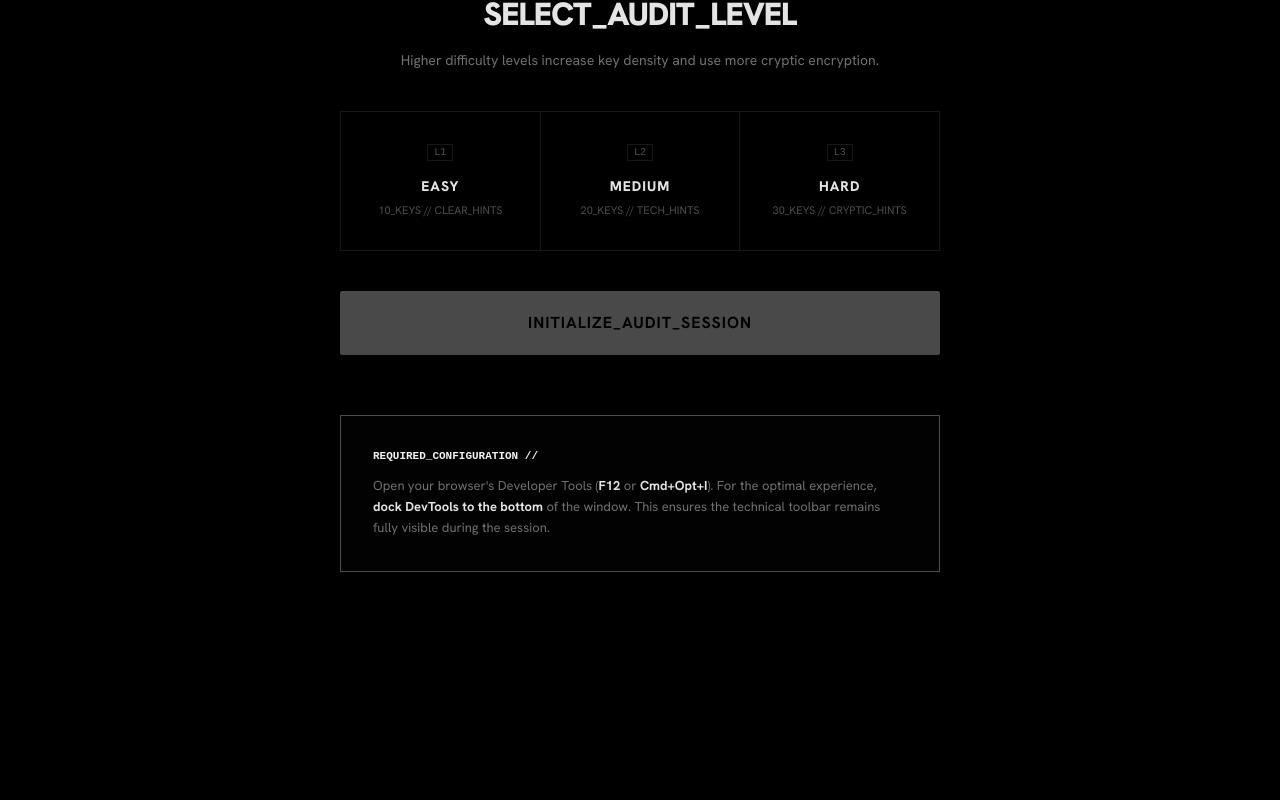
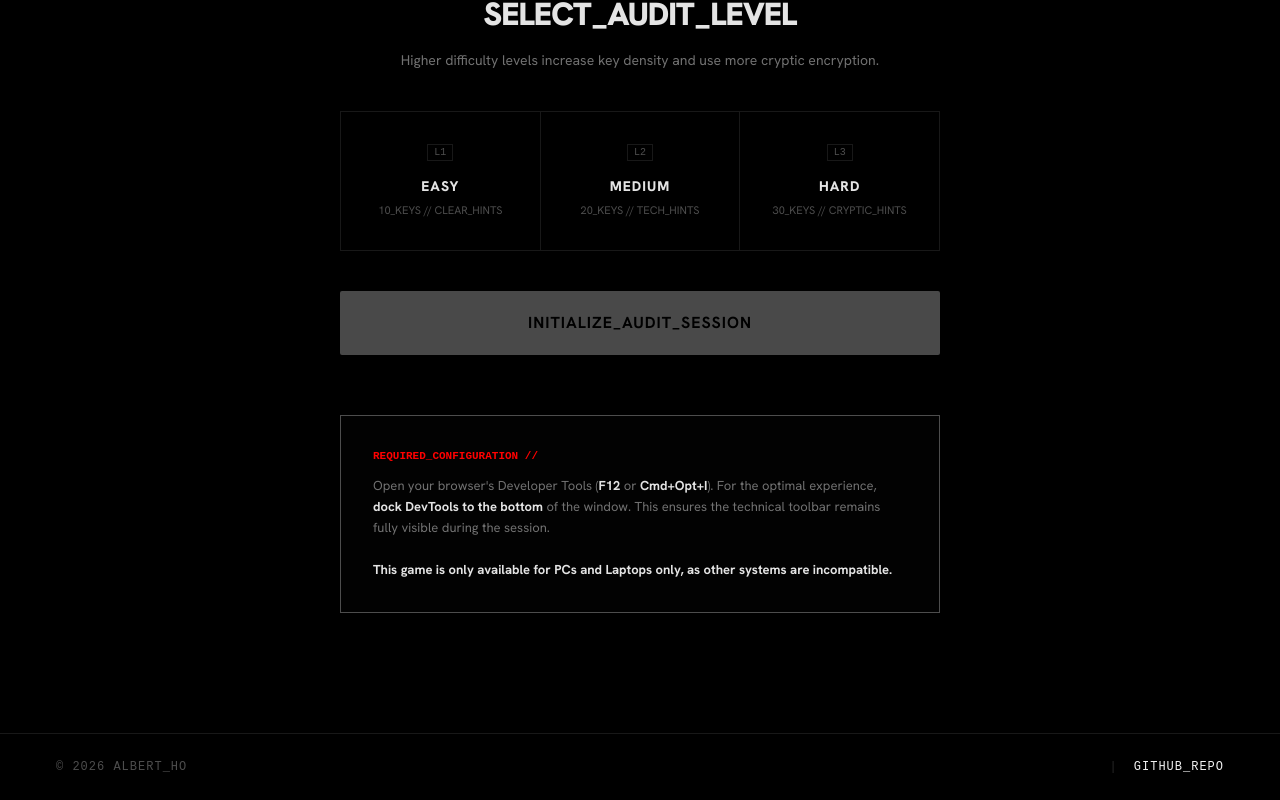
Before and after one commit to Tofulati/webdevscav, a React (Vite) app in the folder client/: page /play in a window 1280 px wide. Shown: the part 450-1250 px from the top of the page. Before the commit the page ends 1062 px from the top, so only its background shows below. Built offline with nearby package versions, Linux system fonts and the light colour scheme; a web font is replaced by a local one.

Commit message:
add footer and adjust padding

```diff
--- a/client/src/App.tsx
+++ b/client/src/App.tsx
@@ -1,5 +1,6 @@
 import { BrowserRouter, Routes, Route } from 'react-router-dom';
 import Navbar from './components/layout/Navbar';
+import { Footer } from './components/layout/Footer';
 import LandingPage from './pages/LandingPage';
 import Instructions from './pages/Instructions';
 import Leaderboards from './pages/Leaderboards';
@@ -8,13 +9,20 @@ import GamePage from './pages/GamePage';
 export default function App() {
   return (
     <BrowserRouter>
+      <div className="app-layout">
         <Navbar />
+
+        <main className="app-content">
           <Routes>
             <Route path="/" element={<LandingPage />} />
             <Route path="/instructions" element={<Instructions />} />
             <Route path="/leaderboard" element={<Leaderboards />} />
             <Route path="/play" element={<GamePage />} />
           </Routes>
+        </main>
+
+        <Footer />
+      </div>
     </BrowserRouter>
   );
 }
--- /dev/null
+++ b/client/src/components/layout/Footer.tsx
@@ -0,0 +1,63 @@
+export function Footer() {
+  const year = new Date().getFullYear();
+
+  return (
+    <footer
+      style={{
+        borderTop: '1px solid var(--border)',
+        padding: '24px 0',
+        marginTop: '80px',
+        fontFamily: 'var(--font-mono)',
+        fontSize: '12px',
+        letterSpacing: '1px',
+        color: 'var(--text-dim)',
+      }}
+    >
+      <div
+        style={{
+          maxWidth: '1200px',
+          margin: '0 auto',
+          display: 'flex',
+          justifyContent: 'space-between',
+          alignItems: 'center',
+          padding: '0 16px',
+        }}
+      >
+        {/* Left Side */}
+        <div>
+          © {year} <a
+            href="https://albertho.vercel.app"
+            target="_blank"
+            style={{
+              textDecoration: 'none',
+              transition: 'opacity 0.2s ease',
+            }}
+            onMouseEnter={(e) => (e.target.style.opacity = 0.7)}
+            onMouseLeave={(e) => (e.target.style.opacity = 1)}
+          >
+            ALBERT_HO
+          </a>
+        </div>
+
+        {/* Right Side */}
+        <div style={{ display: 'flex', gap: '16px', alignItems: 'center' }}>
+          <span style={{ opacity: 0.5 }}>|</span>
+          <a
+            href="https://github.com/Tofulati/webdevscav"
+            target="_blank"
+            rel="noopener noreferrer"
+            style={{
+              color: 'var(--accent)',
+              textDecoration: 'none',
+              transition: 'opacity 0.2s ease',
+            }}
+            onMouseEnter={(e) => (e.target.style.opacity = 0.7)}
+            onMouseLeave={(e) => (e.target.style.opacity = 1)}
+          >
+            GITHUB_REPO
+          </a>
+        </div>
+      </div>
+    </footer>
+  );
+}
--- a/client/src/components/layout/Navbar.tsx
+++ b/client/src/components/layout/Navbar.tsx
@@ -13,24 +13,15 @@ export default function Navbar() {
       </Link>
 
       <div className="navbar-links">
-        {location.pathname !== '/' && (
-          <>
-            <Link to="/play" className={isActive('/play') ? 'active' : ''}>
-              PLAY
-            </Link>
-          </>
-        )}
+        <Link to="/play" className={isActive('/play') ? 'active' : ''}>
+          PLAY
+        </Link>
         <Link to="/leaderboard" className={isActive('/leaderboard') ? 'active' : ''}>
           LEADERBOARD
         </Link>
         <Link to="/instructions" className={isActive('/instructions') ? 'active' : ''}>
           HOW TO PLAY
         </Link>
-        {location.pathname !== '/' && (
-          <Link to="/play" className="btn btn-primary btn-small">
-            LAUNCH CONSOLE
-          </Link>
-        )}
       </div>
     </nav>
   );
--- a/client/src/index.css
+++ b/client/src/index.css
@@ -85,6 +85,16 @@
 }
 
 *, *::before, *::after { margin: 0; padding: 0; box-sizing: border-box; }
+
+.app-layout {
+  min-height: 100vh;
+  display: flex;
+  flex-direction: column;
+}
+
+.app-content {
+  flex: 1;
+}
 
 html {
   font-size: 16px;
--- a/client/src/pages/GamePage.tsx
+++ b/client/src/pages/GamePage.tsx
@@ -110,11 +110,13 @@ export default function GamePage() {
           </div>
 
           <div className="devtools-warning">
-            <div className="warning-title">REQUIRED_CONFIGURATION //</div>
+            <div className="warning-title" style={{color: 'red'}}>REQUIRED_CONFIGURATION //</div>
             <p>
               Open your browser's Developer Tools (<strong>F12</strong> or <strong>Cmd+Opt+I</strong>).
               For the optimal experience, <strong>dock DevTools to the bottom</strong> of the window.
               This ensures the technical toolbar remains fully visible during the session.
+              <br></br><br></br>
+              <strong>This game is only available for PCs and Laptops only, as other systems are incompatible.</strong>
             </p>
           </div>
         </div>
--- a/client/src/pages/Instructions.tsx
+++ b/client/src/pages/Instructions.tsx
@@ -2,7 +2,7 @@ import { Link } from 'react-router-dom';
 
 export default function Instructions() {
   return (
-    <div className="container" style={{ paddingTop: '80px', paddingBottom: '120px' }}>
+    <div className="container" style={{ paddingTop: '80px', paddingBottom: '20px' }}>
       <div className="instructions-page">
         <div className="hero-tag">OPERATIONAL_MANUAL // V2.1.0</div>
         <h1>THE_HUNTER_GUIDE</h1>
@@ -28,13 +28,11 @@ export default function Instructions() {
                 <li><strong>macOS:</strong> Cmd + Opt + I</li>
                 <li><strong>Windows/Linux:</strong> F12 or Ctrl + Shift + I</li>
               </ul>
-              <div style={{ marginTop: '24px' }}>
-                <p><strong>Step 2: Dock Side</strong></p>
-                <ol style={{ fontSize: '14px', opacity: 0.8 }}>
-                  <li>Click three dots (⋮)</li>
-                  <li>Select <strong>Dock to bottom</strong> (▢)</li>
-                </ol>
-              </div>
+              <p><strong>Step 2: Dock Side</strong></p>
+              <ul style={{ fontSize: '14px', opacity: 0.8 }}>
+                <li>Click three dots (⋮)</li>
+                <li>Select <strong>Dock to bottom</strong> (▢)</li>
+              </ul>
             </div>
             <div className="docking-guide" style={{ margin: 0 }}>
               <div className="dock-window">
@@ -128,7 +126,7 @@ export default function Instructions() {
 
         <div style={{ marginTop: '80px', textAlign: 'center' }}>
           <div className="hero-tag" style={{ marginBottom: '16px' }}>READY_FOR_DEPLOYMENT?</div>
-          <Link to="/play" className="btn btn-primary" style={{ padding: '16px 48px' }}>
+          <Link to="/play" className="btn btn-primary" style={{ padding: '16px 16px' }}>
             Initialize First Session
           </Link>
         </div>
--- a/client/src/pages/LandingPage.tsx
+++ b/client/src/pages/LandingPage.tsx
@@ -119,7 +119,7 @@ export default function LandingPage() {
       </section>
 
       {/* Security Education Section */}
-      <section className="education-section" style={{ marginTop: '80px', padding: '80px 0', borderTop: '1px solid var(--border)' }}>
+      <section className="education-section" style={{ marginTop: '80px', marginBottom: '80px', padding: '80px 0', borderTop: '1px solid var(--border)' }}>
         <div className="hero-tag">KNOWLEDGE_BASE // SECURITY_VULNERABILITIES</div>
         <h2 style={{ fontSize: '48px', fontWeight: 900, marginBottom: '32px', letterSpacing: '-2px' }}>THE_DANGER_OF_SOURCE_LEAKS</h2>
         <div style={{ display: 'grid', gridTemplateColumns: '1fr 1fr', gap: '60px' }}>
```
Lines whose indentation alone changed are shown as unchanged.
